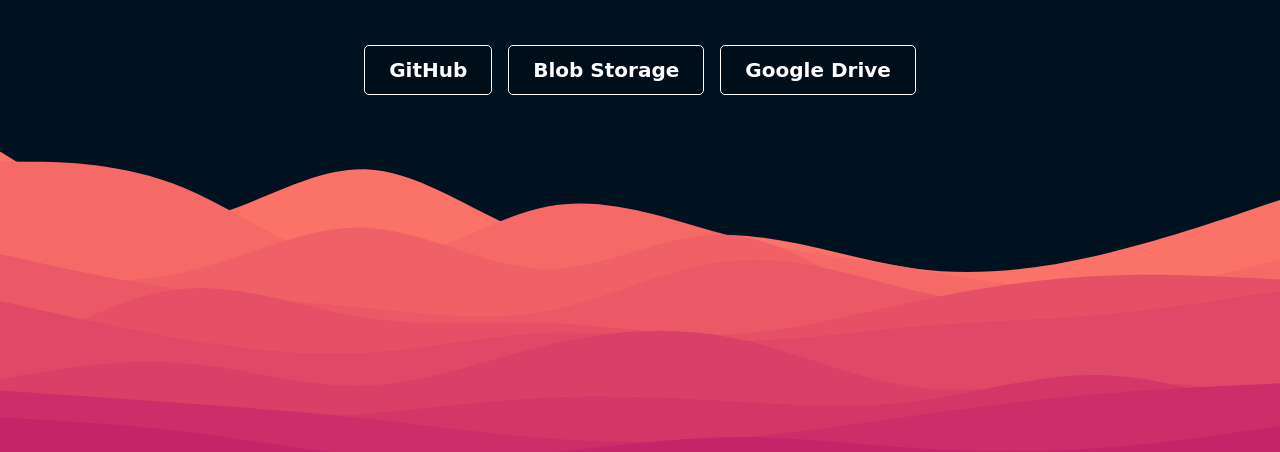
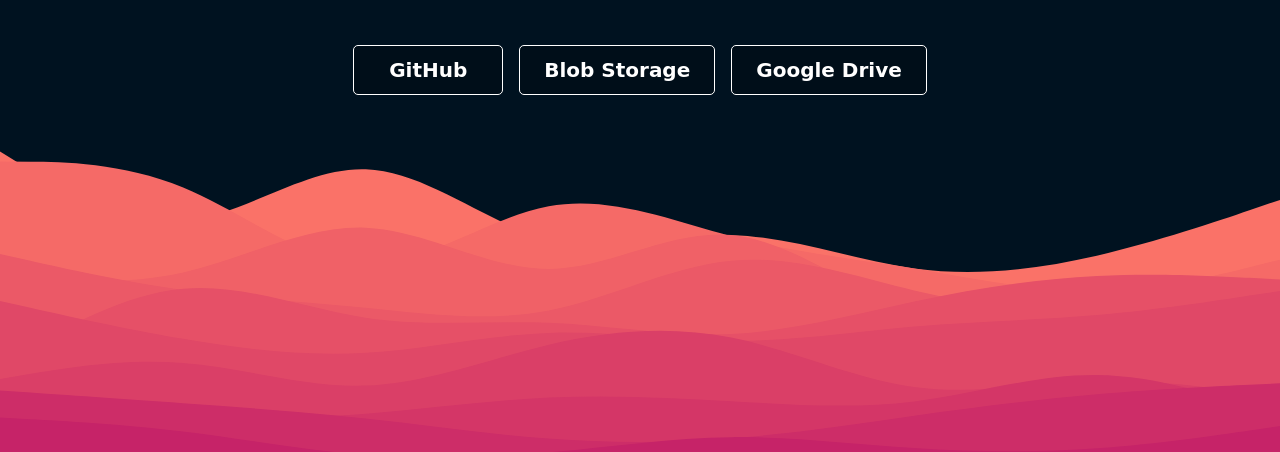
Before and after one commit to Stylioo/Stylioo.github.io, a plain HTML site: page index.html in a window 1280 px wide. Shown: the part 348-800 px from the top of the page. Drawn offline with Linux system fonts and the light colour scheme; a web font is replaced by a local one.

Commit message:
button width

```diff
--- a/index.css
+++ b/index.css
@@ -79,7 +79,7 @@ body {
     display: flex;
     align-items: center;
     justify-content: center;
-    min-width: 125px;
+    min-width: 150px;
     font-weight: 700;
 }
 
```
